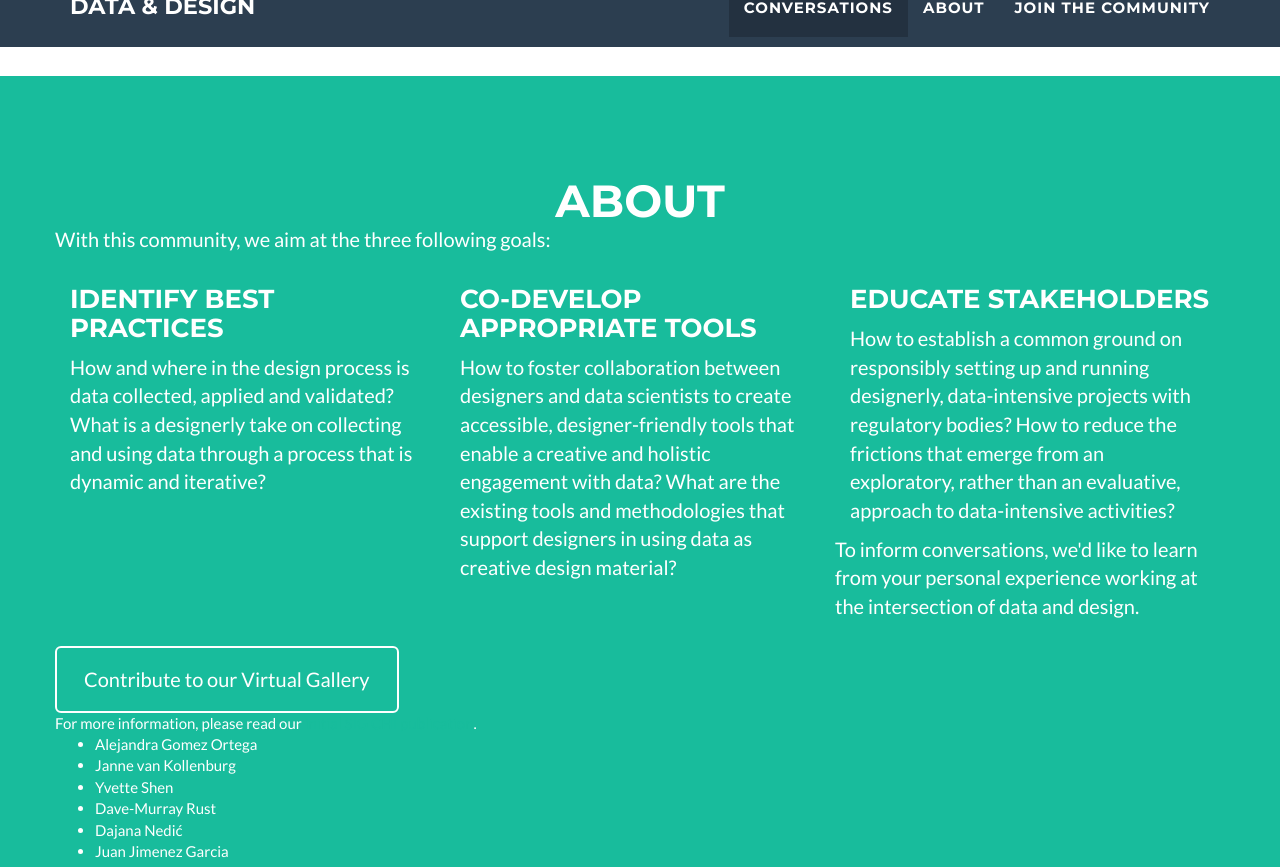
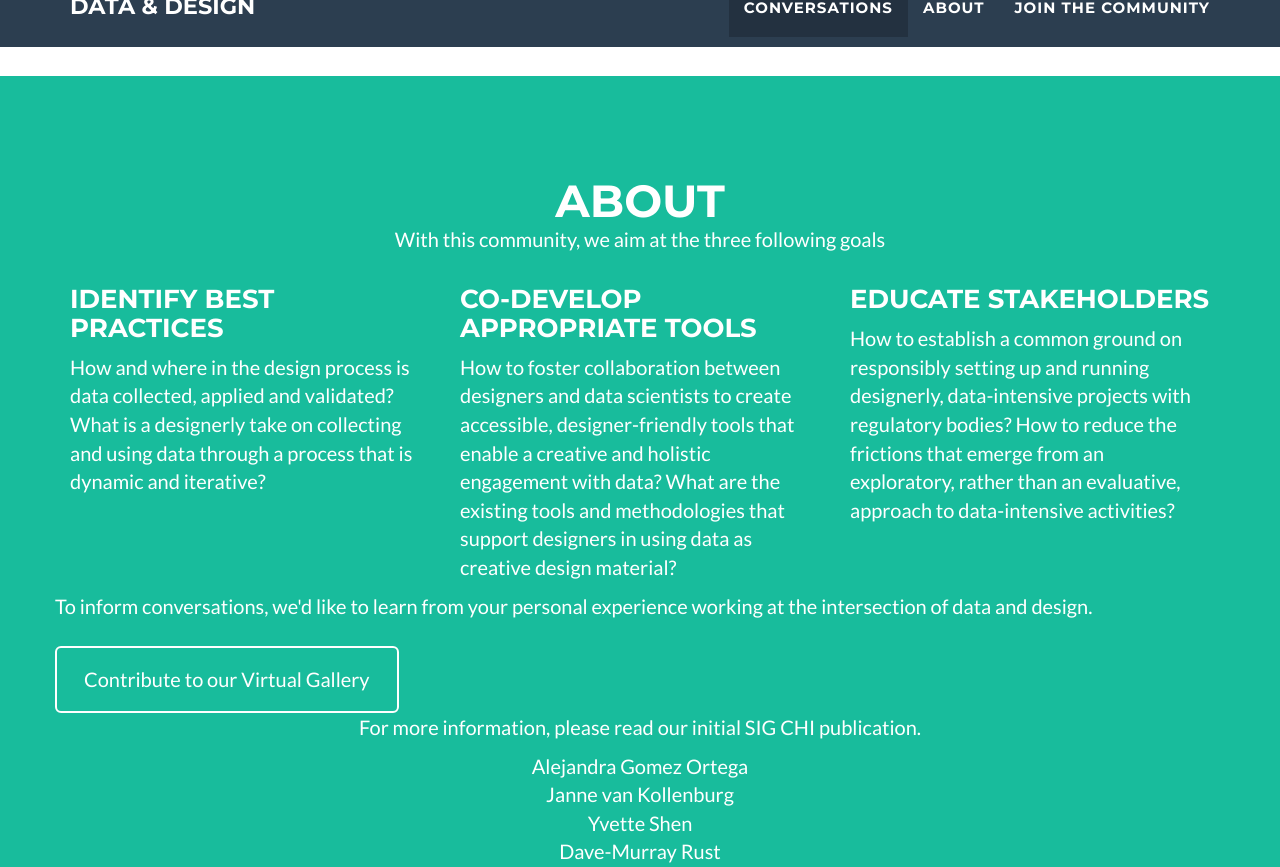
Before and after one commit to datacentricdesign/sig, a Jekyll site: the page built from _posts/2022-05-03-sig.markdown, in a window 1280 px wide and 900 px high, scrolled down 1682 px, cut to the strip 33-900 px from the top of the window. Built offline with Jekyll 4.4.1, drawn with Linux system fonts in a browser that asks for light colours.

Commit message:
about section

```diff
--- a/_includes/about.html
+++ b/_includes/about.html
@@ -4,13 +4,12 @@
         <div class="row">
             <div class="col-lg-12 text-center">
                 <h2>About</h2>
-                <!-- <hr class="star-light"> -->
             </div>
         </div>
         <div class="row">
             <div>
-                <p>
-                    With this community, we aim at the three following goals:
+                <p style="text-align: center;">
+                    With this community, we aim at the three following goals
                 </p>
             </div>
             <div class="col-lg-4">
@@ -42,6 +41,8 @@
                     from an exploratory, rather than an evaluative, approach to data-intensive activities?
                 </p>
             </div>
+        </div>
+        <div class="row">
             <div>
                 <p>
                     To inform conversations, we'd like to learn from your personal experience working at the
@@ -51,24 +52,33 @@
                     Contribute to our Virtual Gallery
                 </a>
             </div>
-            <div>
-                For more information, please read our <a href="https://dl.acm.org/doi/10.1145/3491101.3516403">initial
+            <div style="text-align: center;">
+                <p>
+                    For more information, please read our <a style="color: white;"
+                    href="https://dl.acm.org/doi/10.1145/3491101.3516403">initial
                     SIG CHI publication</a>.
-                <ul>
-                    <li><a style="color: white;" href="https://www.tudelft.nl/en/ide/about-ide/people/gomez-ortega-a">
+                </p>
+                <p>
+                    <a style="color: white;" href="https://www.tudelft.nl/en/ide/about-ide/people/gomez-ortega-a">
                         Alejandra Gomez
-                            Ortega</a></li>
-                    <li><a style="color: white;" href="https://nl.linkedin.com/in/jannevankollenburg">Janne van Kollenburg</a></li>
-                    <li><a style="color: white;" href="https://design.osu.edu/people/shen.1049">Yvette Shen</a></li>
-                    <li><a style="color: white;" href="https://www.tudelft.nl/en/ide/about-ide/people/murray-rust-d">Dave-Murray Rust</a></li>
-                    <li><a style="color: white;"
-                            href="https://fulbright.uark.edu/departments/art/directory/index/uid/nedic/name/Dajana+Nedic/">Dajana
-                            Nedić</a></li>
-                    <li><a style="color: white;" href="https://carleton.ca/id/profile/juan-jimenez-garcia/">Juan Jimenez Garcia</a></li>
-                    <li><a style="color: white;" href="https://www.tudelft.nl/en/ide/about-ide/people/meijer-w">Wo Meijer</a></li>
-                    <li><a style="color: white;" href="https://in.linkedin.com/in/pranshu101">Pranshu Kumar Chaudhary</a></li>
-                    <li><a style="color: white;" href="https://www.tudelft.nl/en/ide/about-ide/people/bourgeois-j">Jacky Bourgeois</a></li>
-                </ul>
+                        Ortega</a><br>
+                    <a style="color: white;" href="https://nl.linkedin.com/in/jannevankollenburg">Janne van
+                        Kollenburg</a><br>
+                    <a style="color: white;" href="https://design.osu.edu/people/shen.1049">Yvette Shen</a><br>
+                    <a style="color: white;"
+                        href="https://www.tudelft.nl/en/ide/about-ide/people/murray-rust-d">Dave-Murray Rust</a><br>
+                    <a style="color: white;"
+                        href="https://fulbright.uark.edu/departments/art/directory/index/uid/nedic/name/Dajana+Nedic/">Dajana
+                        Nedić</a><br>
+                    <a style="color: white;" href="https://carleton.ca/id/profile/juan-jimenez-garcia/">Juan Jimenez
+                        Garcia</a><br>
+                    <a style="color: white;" href="https://www.tudelft.nl/en/ide/about-ide/people/meijer-w">Wo
+                        Meijer</a><br>
+                    <a style="color: white;" href="https://in.linkedin.com/in/pranshu101">Pranshu Kumar
+                        Chaudhary</a><br>
+                    <a style="color: white;" href="https://www.tudelft.nl/en/ide/about-ide/people/bourgeois-j">Jacky
+                        Bourgeois</a>
+                </p>
             </div>
         </div>
     </div>
```
